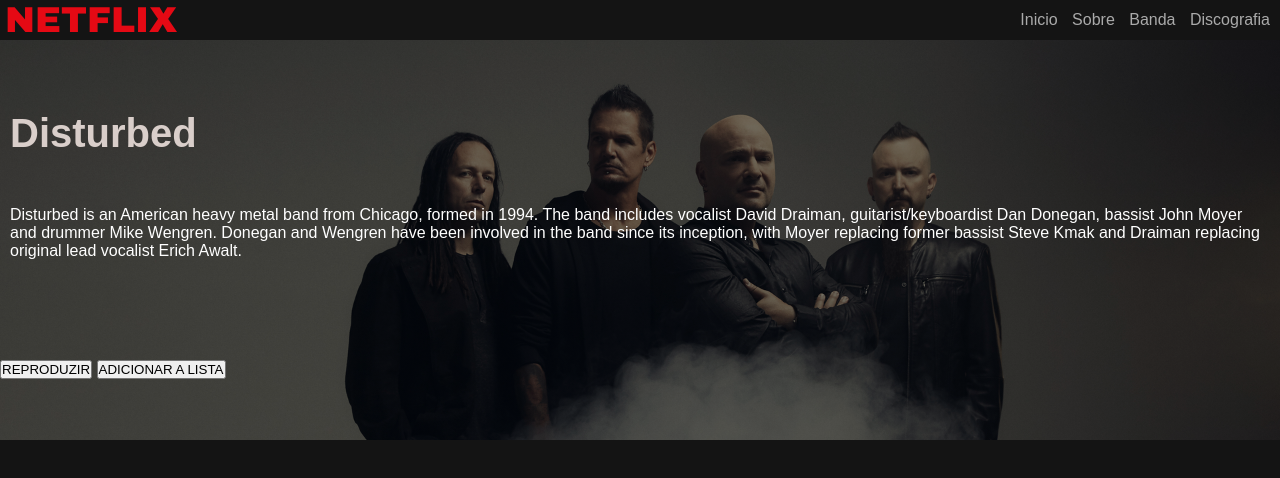
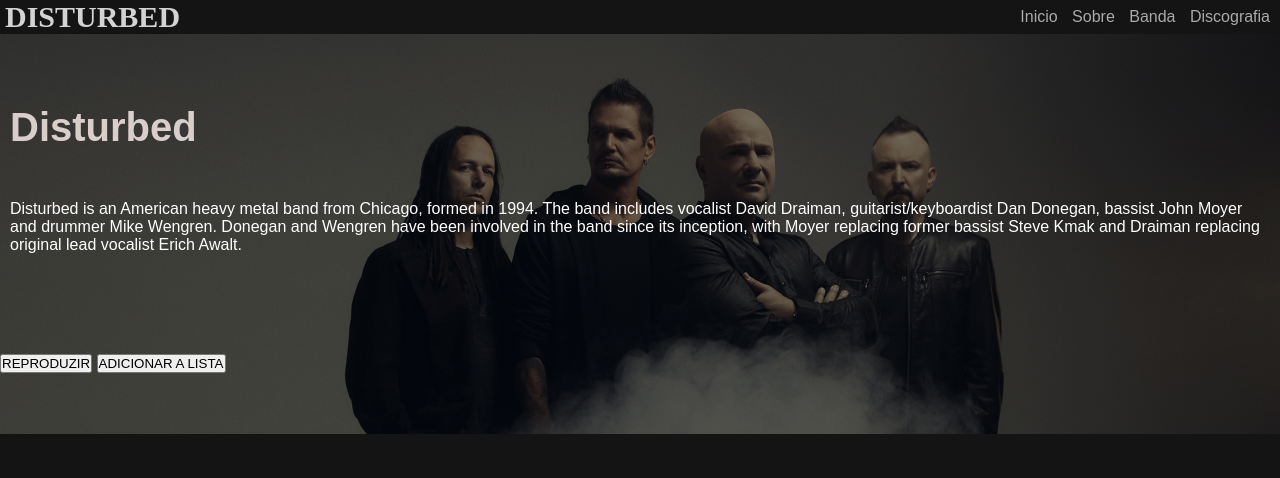
Before and after one commit to thallesanderson/CLONE-NETFLIX-DIO, a plain HTML site: page index.html in a window 1280 px wide. Drawn offline with Linux system fonts and the light colour scheme.

Commit message:
melhorias
adicionado o icone de favoritos, adicionado a fonte local no css para a logo (DISTURBED) do projeto de estudos.

```diff
--- a/index.html
+++ b/index.html
@@ -5,12 +5,13 @@
     <meta charset="UTF-8">
     <link rel="stylesheet" href="/style/main.css">
     <meta name="viewport" content="width=device-width, initial-scale=1.0">
+    <link rel="shortcut icon" href="/img/DISTURBED.ico" type="image/x-icon">
     <title >NETFLIX CLONE</title>
 </head>
 <body>
 <header>
     <div class="container">
-    <h2 class="logo">NETFLIX</h2>
+    <h2 class="logo">DISTURBED</h2>
     <nav>
         <a href="#">Inicio</a>
         <a href="#">Sobre</a>
--- a/style/main.css
+++ b/style/main.css
@@ -1,6 +1,7 @@
 :root{
     --vermelho:#E50914;
     --preta:#141414;
+    --cinza:#d3d3d3;
 }
 
 *{
@@ -27,9 +28,9 @@
 
 header .logo{
     margin-left: 5px;
-    color: var(--vermelho);
-    font-family: 'Arial Black', Times;
-    font-size:36px;
+    color: var(--cinza);
+    font-family: "/font/Disturbed.otf";
+    font-size:30px;
 }
 
 header nav a{
```
Also changed, not shown: img/DISTURBED.ico (added).
